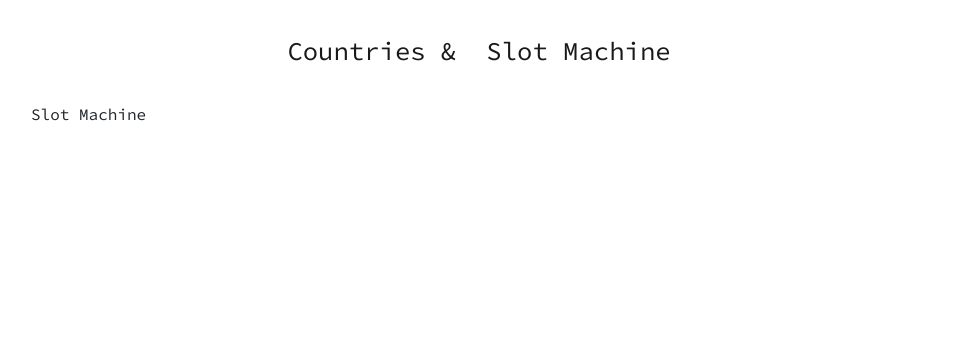
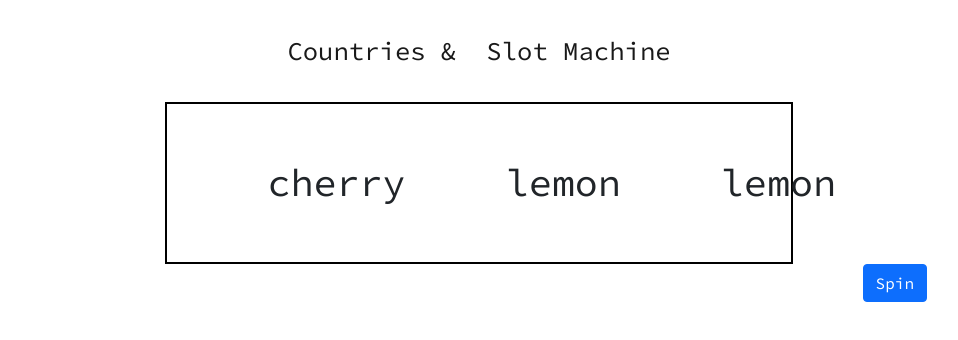
Before and after one commit to sevillecarlos/countries-slot-machine, a React (Create React App) app: page /slot-machine in a window 1280 px wide. Shown: the top 340 px of the page, without its empty margins (161-1119 px from the left). Built offline with nearby package versions, Linux system fonts and the light colour scheme.

Commit message:
add slot machine

```diff
--- a/src/components/ListAllCountryForm.tsx
+++ b/src/components/ListAllCountryForm.tsx
@@ -86,4 +86,4 @@ const ListAllCountryForm = () => {
   );
 };
 
-export default ListAllCountryForm;
+export default React.memo(ListAllCountryForm);
--- a/src/components/ListCountryForm.tsx
+++ b/src/components/ListCountryForm.tsx
@@ -1,4 +1,4 @@
-import React from "react";
+import React, { useCallback } from "react";
 import { Form } from "react-bootstrap";
 import { RootStateOrAny } from "react-redux";
 import { useAppDispatch, useAppSelector } from "../app/hooks";
@@ -8,16 +8,18 @@ const ListCountryForm = () => {
   const dispatch = useAppDispatch();
   const country = useAppSelector((state: RootStateOrAny) => state.countries);
 
-  const submitListCountryForm = (e: any) => {
+  const submitListCountryForm = useCallback(
+    (e: any) => {
+      e.preventDefault();
       const { value } = e.target;
-    e.preventDefault();
       if (value !== "") {
-        console.log(value)
         dispatch(getListCountries(value));
       } else {
         dispatch(countriesAction.clearListCountries());
       }
-  };
+    },
+    [dispatch]
+  );
 
   return (
     <div>
@@ -46,4 +48,4 @@ const ListCountryForm = () => {
   );
 };
 
-export default ListCountryForm;
+export default React.memo(ListCountryForm);
--- a/src/components/UniqueCountryForm.tsx
+++ b/src/components/UniqueCountryForm.tsx
@@ -1,4 +1,4 @@
-import React, { useState } from "react";
+import React, { useState, useCallback } from "react";
 import { Button, Form } from "react-bootstrap";
 import { RootStateOrAny } from "react-redux";
 import { useAppDispatch, useAppSelector } from "../app/hooks";
@@ -16,6 +16,7 @@ const UniqueCountryForm = () => {
     e.preventDefault();
     dispatch(getUniqueCountry(countryQuery.toLowerCase()));
   };
+
 
   return (
     <div>
@@ -50,4 +51,4 @@ const UniqueCountryForm = () => {
   );
 };
 
-export default UniqueCountryForm;
+export default React.memo(UniqueCountryForm);
--- /dev/null
+++ b/src/config/index.ts
@@ -0,0 +1,32 @@
+export const SLOTMACHINE = {
+  reel1: [
+    "cherry",
+    "lemon",
+    "apple",
+    "lemon",
+    "banana",
+    "banana",
+    "lemon",
+    "lemon",
+  ],
+  reel2: [
+    "lemon",
+    "apple",
+    "lemon",
+    "lemon",
+    "cherry",
+    "apple",
+    "banana",
+    "lemon",
+  ],
+  reel3: [
+    "lemon",
+    "apple",
+    "lemon",
+    "apple",
+    "cherry",
+    "lemon",
+    "banana",
+    "lemon",
+  ],
+};
--- /dev/null
+++ b/src/helpers/getRandomNumber.ts
@@ -0,0 +1,3 @@
+export const getRandomNumber = (max: number, min: number) => {
+  return Math.floor(Math.random() * (max - min + 1)) + min;
+};
--- a/src/views/Countries.tsx
+++ b/src/views/Countries.tsx
@@ -5,6 +5,7 @@ import ListCountryForm from "../components/ListCountryForm";
 import ListAllCountryForm from "../components/ListAllCountryForm";
 
 const Countries = () => {
+  console.log('Render..')
   return (
     <div>
       <Container>
@@ -25,4 +26,4 @@ const Countries = () => {
   );
 };
 
-export default Countries;
+export default React.memo(Countries);
--- a/src/views/SlotMachine.tsx
+++ b/src/views/SlotMachine.tsx
@@ -1,11 +1,21 @@
-import React from 'react'
+import React from "react";
+import { Button } from "react-bootstrap";
+import "./style/SlotMachine.css";
+import { SLOTMACHINE } from "../config";
 
 const SlotMachine = () => {
-    return (
-        <div>
-            Slot Machine
-        </div>
-    )
-}
+  return (
+    <div>
+      <div className="slot-machine-container">
+        <span>{SLOTMACHINE.reel1[0]}</span>
+        <span>{SLOTMACHINE.reel2[0]}</span>
+        <span>{SLOTMACHINE.reel3[0]}</span>
+      </div>
+      <div className="slot-machine-btn-container">
+        <Button>Spin</Button>
+      </div>
+    </div>
+  );
+};
 
-export default SlotMachine
+export default SlotMachine;
--- a/src/views/style/Home.css
+++ b/src/views/style/Home.css
@@ -23,15 +23,7 @@
 .home-container {
   margin: 10% auto;
 }
-.countries-container {
-  width: 50%;
-  height: 5500vh !important;
-  padding: 100px;
-}
-.slot-machine-container {
-  padding: 100px;
-  width: 50%;
-}
+
 .earth {
   top: 0;
   bottom: 0;
--- /dev/null
+++ b/src/views/style/SlotMachine.css
@@ -0,0 +1,15 @@
+.slot-machine-container {
+  border: 2px solid black !important;
+  padding: 50px;
+  width: 70%;
+  margin: auto;
+}
+.slot-machine-container span {
+  font-size: 3vw;
+  padding: 50px;
+}
+
+.slot-machine-btn-container{
+    text-align: center;
+    float: right;
+}
```
Lines whose indentation alone changed are shown as unchanged.
